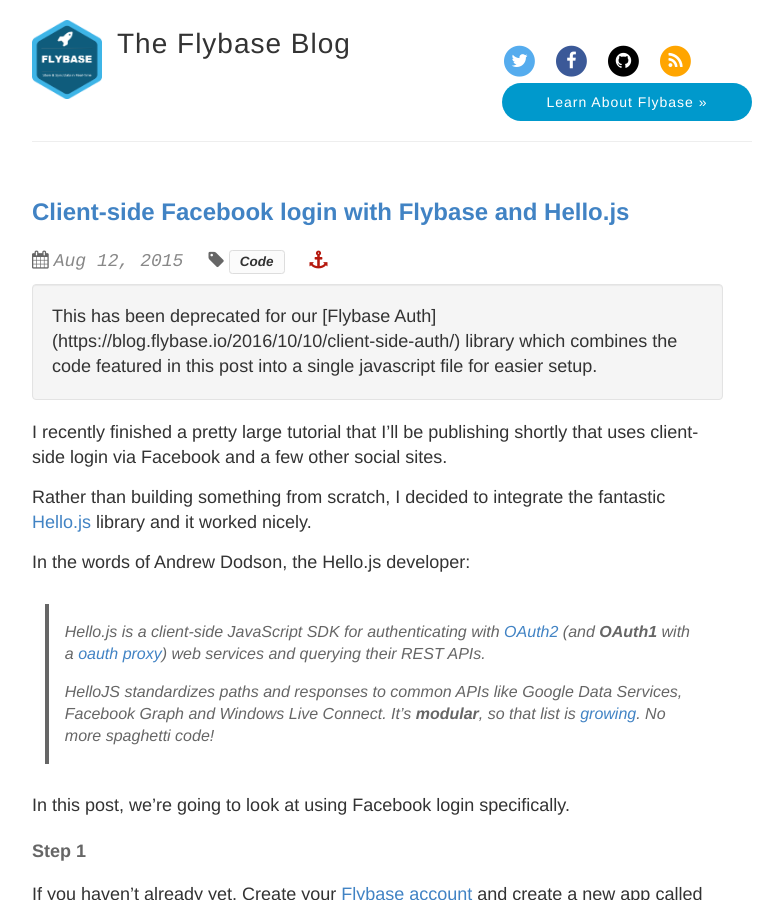
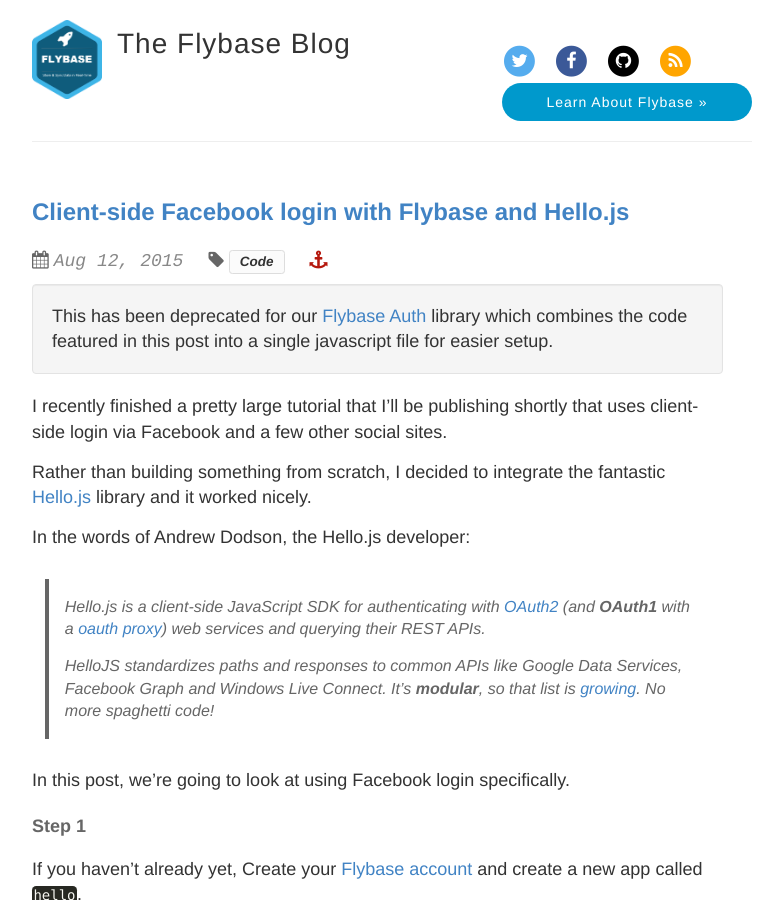
Before and after one commit to flybaseio/flybaseio.github.io, a Jekyll site: the page built from _posts/2015-08-12-client-side-login-flybase-hellojs.md, in a window 1280 px wide and 900 px high. Shown: the whole window, without its empty margins (248-1031 px from the left). Built offline with Jekyll 4.4.1, drawn with Linux system fonts in a browser that asks for light colours; nearby versions of some CDN libraries; part of the change alters nothing that is shown.

Commit message:
Update 2015-08-12-client-side-login-flybase-hellojs.md

```diff
--- a/_posts/2015-08-12-client-side-login-flybase-hellojs.md
+++ b/_posts/2015-08-12-client-side-login-flybase-hellojs.md
@@ -9,7 +9,7 @@ bodyclass: "post"
 ---
 
 <div class="well">
-This has been deprecated for our [Flybase Auth](https://blog.flybase.io/2016/10/10/client-side-auth/) library which combines the code featured in this post into a single javascript file for easier setup.
+This has been deprecated for our <a href="/2016/10/10/client-side-auth/">Flybase Auth</a> library which combines the code featured in this post into a single javascript file for easier setup.
 </div>
 
 I recently finished a pretty large tutorial that I'll be publishing shortly that uses client-side login via Facebook and a few other social sites.
```
